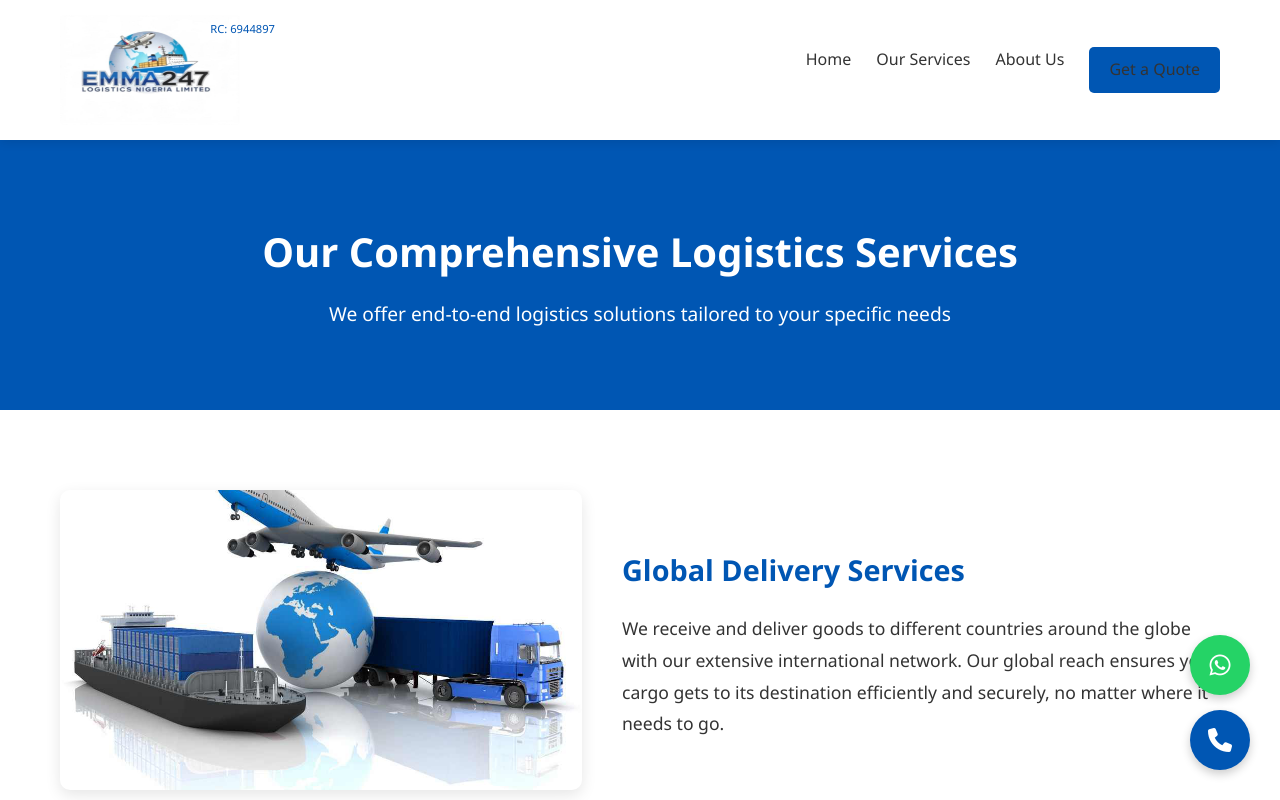
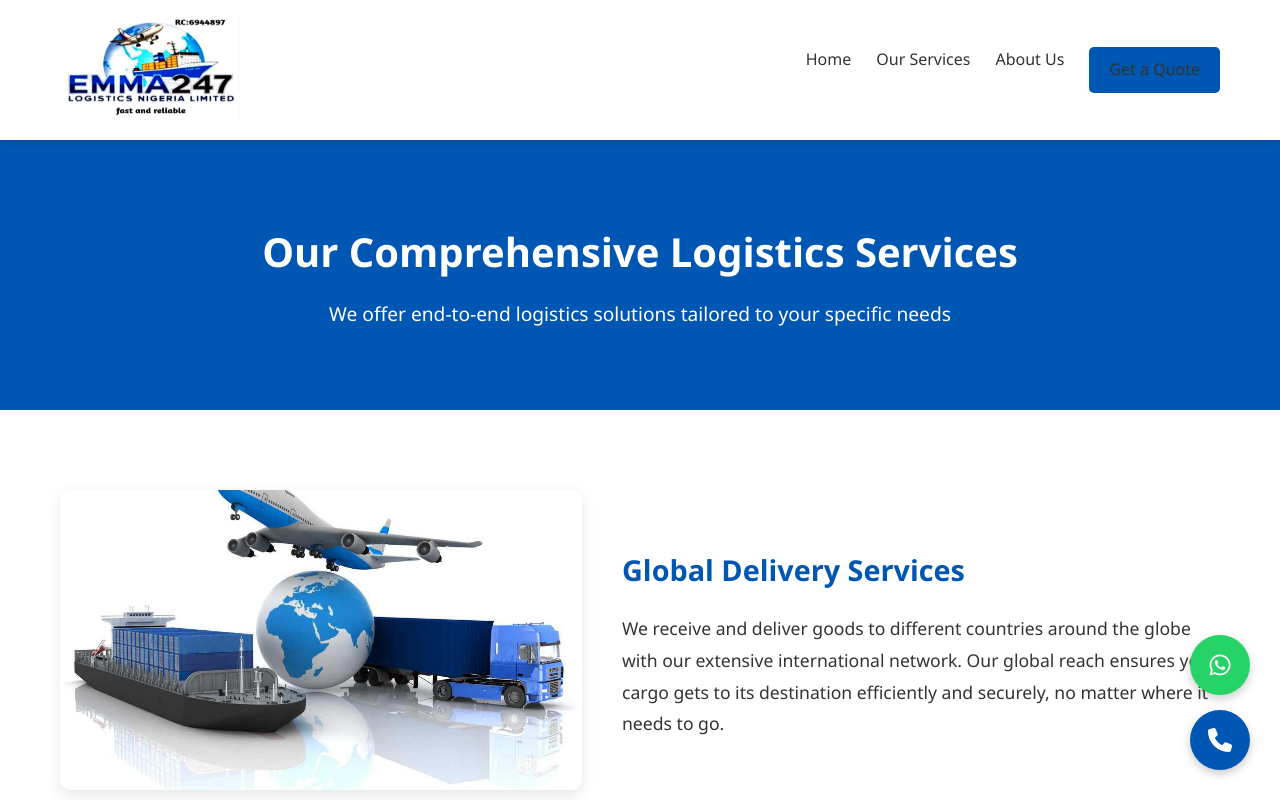
Before and after one commit to Dreysonglobal/emma247logistics, a plain HTML site: page services.html in a window 1280 px wide. Shown: the top 800 px of the page. Drawn offline with Linux system fonts and the light colour scheme.

Commit message:
Update services.html

```diff
--- a/services.html
+++ b/services.html
@@ -12,8 +12,8 @@
     <header>
         <div class="container">
             <div class="logo-container">
-                <img src="images/logo.jpg" alt="Emma247 Logistics Nig Ltd Logo" class="logo">
-                <sup>RC: 6944897</sup>
+                <img src="images/logos.jpg" alt="Emma247 Logistics Nig Ltd Logo" class="logo">
+
             </div>
             <nav>
                 <ul class="nav-menu">
@@ -209,4 +209,5 @@
 
     <script src="script.js"></script>
 </body>
+
 </html>
```
